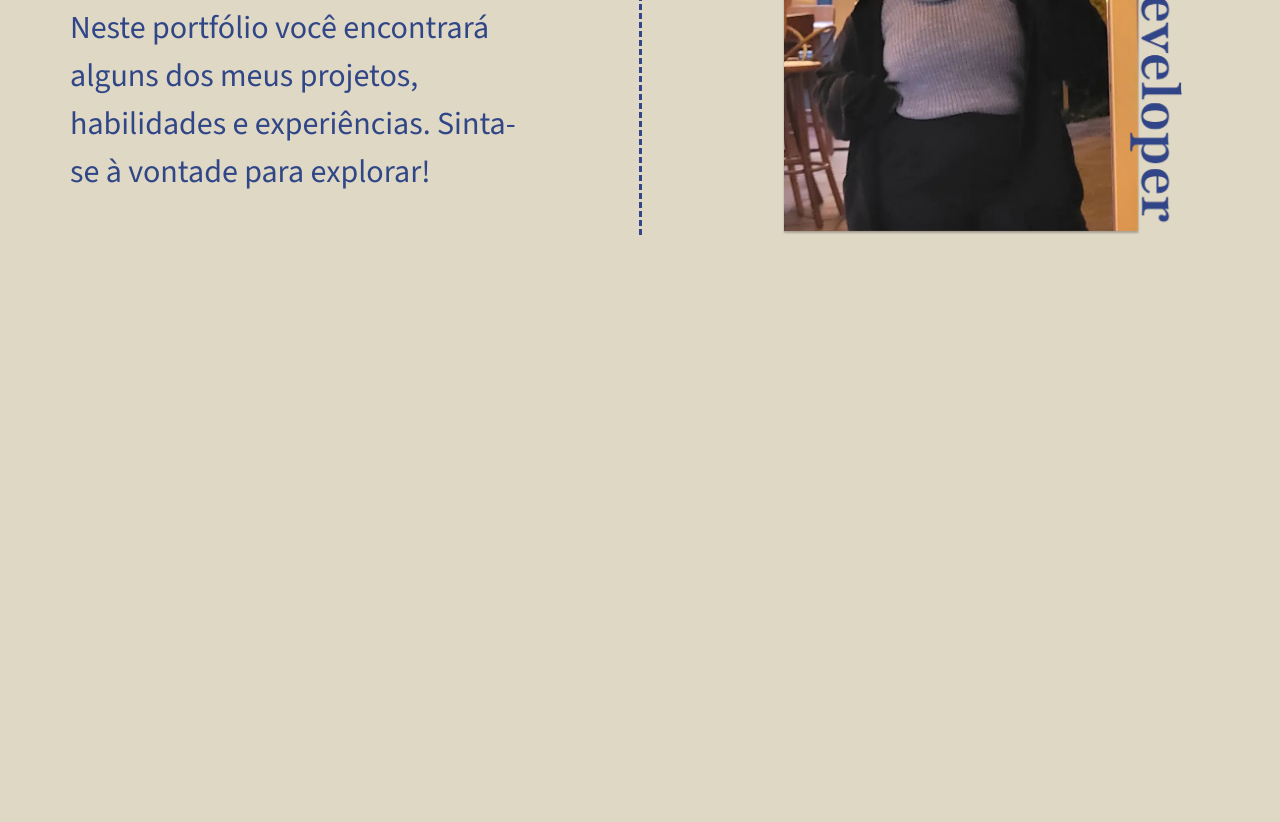
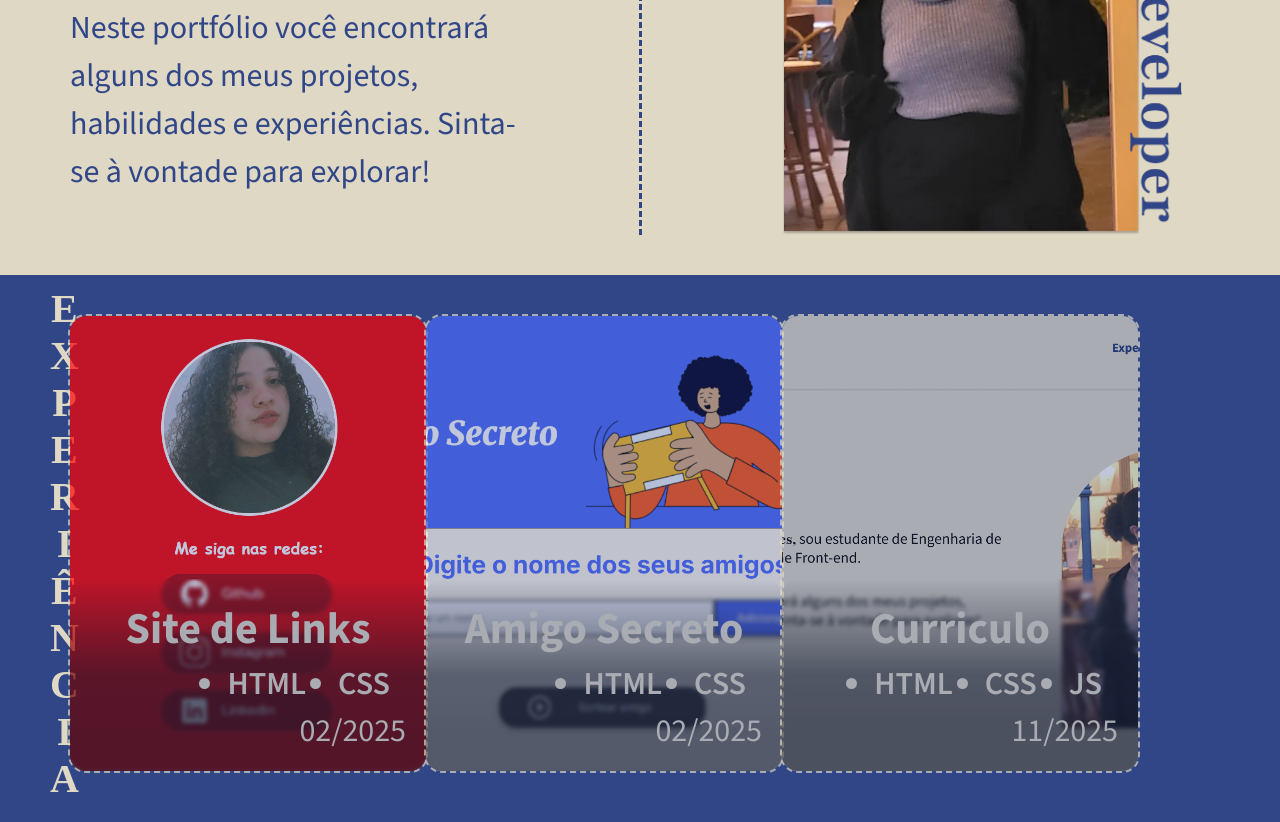
Before and after one commit to marialicas/Portifolio, a plain HTML site: page index.html in a window 1280 px wide. Shown: the part 430-1252 px from the top of the page. Before the commit the page ends 800 px from the top, so only its background shows below. Drawn offline with nearby package versions, Linux system fonts and the light colour scheme; a web font is replaced by a local one.

Commit message:
feat: experiencias

```diff
--- a/index.html
+++ b/index.html
@@ -35,5 +35,43 @@
       </div>
       <img src="/assets/perfil.webp" alt="perfil" />
     </main>
+
+    <section id="experiencia">
+      <h1>Experiência</h1>
+      <div class="card">
+        <img src="/assets/site-links.png" alt="site-links" />
+        <div class="info">
+          <h2>Site de Links</h2>
+          <ul>
+            <li>HTML</li>
+            <li>css</li>
+          </ul>
+          <p>02/2025</p>
+        </div>
+      </div>
+      <div class="card">
+        <img src="/assets/amigo-secreto.png" alt="amigo-secreto" />
+        <div class="info">
+          <h2>Amigo Secreto</h2>
+          <ul>
+            <li>HTML</li>
+            <li>css</li>
+          </ul>
+          <p>02/2025</p>
+        </div>
+      </div>
+      <div class="card">
+        <img src="/assets/curriculo.png" alt="curriculo" />
+        <div class="info">
+          <h2>Curriculo</h2>
+          <ul>
+            <li>HTML</li>
+            <li>css</li>
+            <li>js</li>
+          </ul>
+          <p>11/2025</p>
+        </div>
+      </div>
+    </section>
   </body>
 </html>
--- /dev/null
+++ b/style/experiencia.css
@@ -0,0 +1,97 @@
+#experiencia {
+  display: flex;
+  padding: 10px 142px 20px 50px;
+  justify-content: space-between;
+  background: var(--color-secondary);
+  color: var(--color-primary);
+  align-items: center;
+
+  h1 {
+    display: flex;
+    word-break: break-all;
+    font-size: 2.5rem;
+    max-width: 1ch;
+    text-transform: uppercase;
+    text-align: center;
+  }
+}
+.card {
+  display: flex;
+  flex-direction: column;
+  width: 360px;
+  height: 455px;
+  outline: 2px dashed var(--color-primary);
+  border-radius: 16px;
+  align-items: center;
+  justify-content: end;
+  position: relative;
+  opacity: 0.7;
+  flex-wrap: wrap;
+
+  img {
+    height: 100%;
+    object-fit: cover;
+    border-radius: 1rem;
+  }
+
+  .info {
+    display: flex;
+    flex-direction: column;
+    width: calc(100% - 40px);
+    backdrop-filter: blur(2px);
+    background: linear-gradient(to bottom, transparent, rgba(0, 0, 0, 0.2) 80%),
+      linear-gradient(to bottom, transparent, rgba(0, 0, 0, 0.5) 50%);
+    position: absolute;
+    border-radius: 16px;
+    padding: 20px;
+    gap: 5px;
+    z-index: 1;
+
+    h2 {
+      font-size: 2.75rem;
+      text-align: center;
+    }
+
+    p {
+      display: flex;
+      justify-content: flex-end;
+      font-size: 2rem;
+    }
+
+    ul {
+      display: flex;
+      flex-direction: row;
+      justify-content: flex-end;
+      flex-wrap: wrap;
+      li {
+        font-size: 2rem;
+        font-weight: 600;
+        text-transform: uppercase;
+        list-style-type: disc;
+        margin: 0 16px;
+      }
+    }
+  }
+}
+
+@media (max-width: 800px) {
+  #experiencia {
+    display: grid;
+    grid-template-columns: repeat(auto-fit, minmax(250px, 1fr));
+    gap: 20px;
+
+    h1 {
+      display: block;
+      word-break: normal;
+      max-width: 100%;
+      font-size: 3rem;
+      text-transform: uppercase;
+      text-align: center;
+      letter-spacing: 5px;
+    }
+
+    .card {
+      height: 100%;
+    }
+  }
+}
--- a/style/global.css
+++ b/style/global.css
@@ -16,6 +16,11 @@ body {
   margin: 0;
   gap: 40px;
   color: var(--color-secondary);
+}
+
+h1 {
+  font-family: "Playfair", serif;
+  font-size: 8rem;
 }
 
 h1,
--- a/style/style.css
+++ b/style/style.css
@@ -3,3 +3,4 @@
 @import url('https://fonts.googleapis.com/css2?family=Source+Sans+3:ital,wght@0,200..900;1,200..900&display=swap');
 @import "./header.css";
 @import "./introducao.css";
+@import "./experiencia.css";
```
Also changed, not shown: assets/amigo-secreto.png (added), assets/curriculo.png (added), assets/site-links.png (added).
